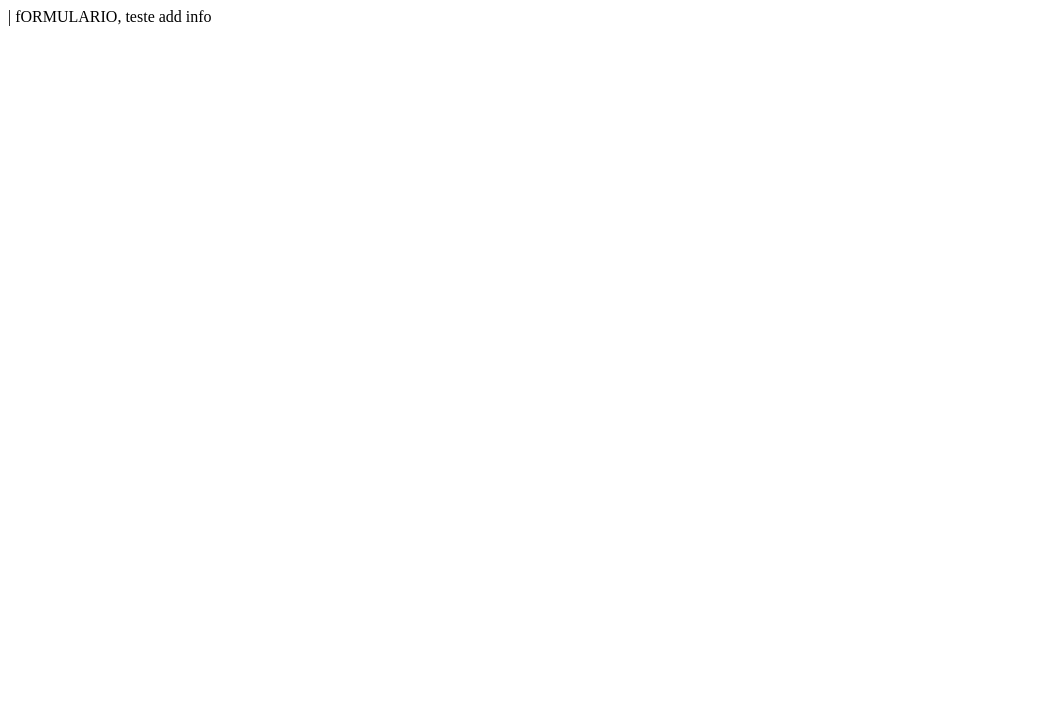
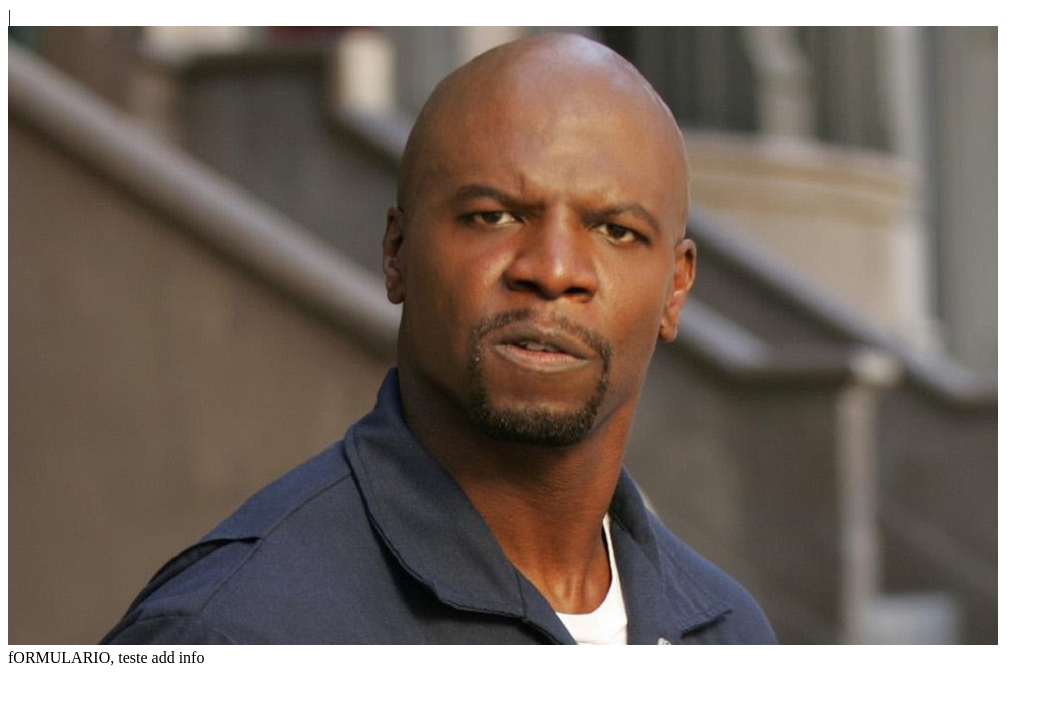
Before and after one commit to idandreata/Projetoguiado, a plain HTML site: page index.html in a window 1280 px wide. Shown: the whole page, without its empty margins (0-1053 px from the left). Drawn offline with Linux system fonts and the light colour scheme.

Commit message:
rev3.0 css

```diff
--- a/index.html
+++ b/index.html
@@ -10,6 +10,13 @@
 |
 
 <BODY>
+    <header class="header">
+        <img src="assets/everybody-hates-chris-julius-dia-dos-pais_fixed_large.jpg">
+
+    </header>
+    <section>
+
+    </section>
     fORMULARIO, teste add info
 </BODY>
 
```
